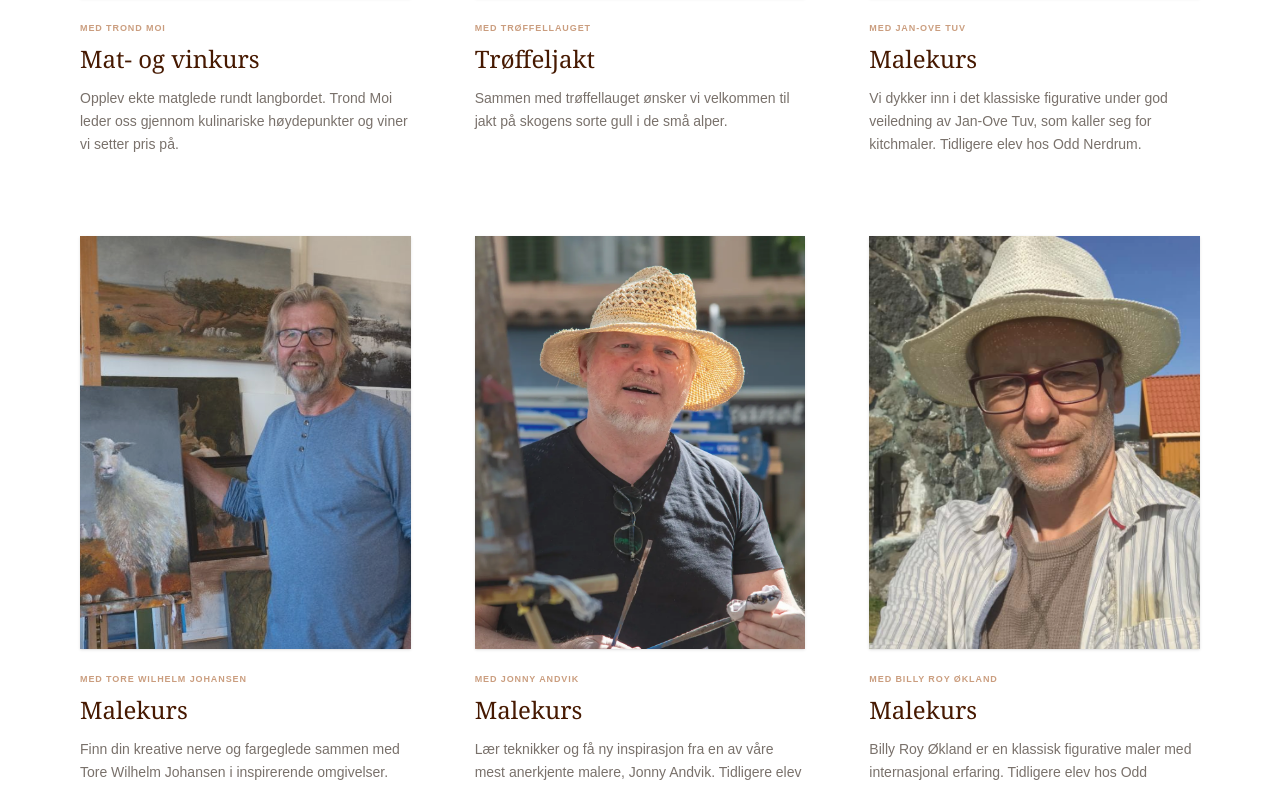
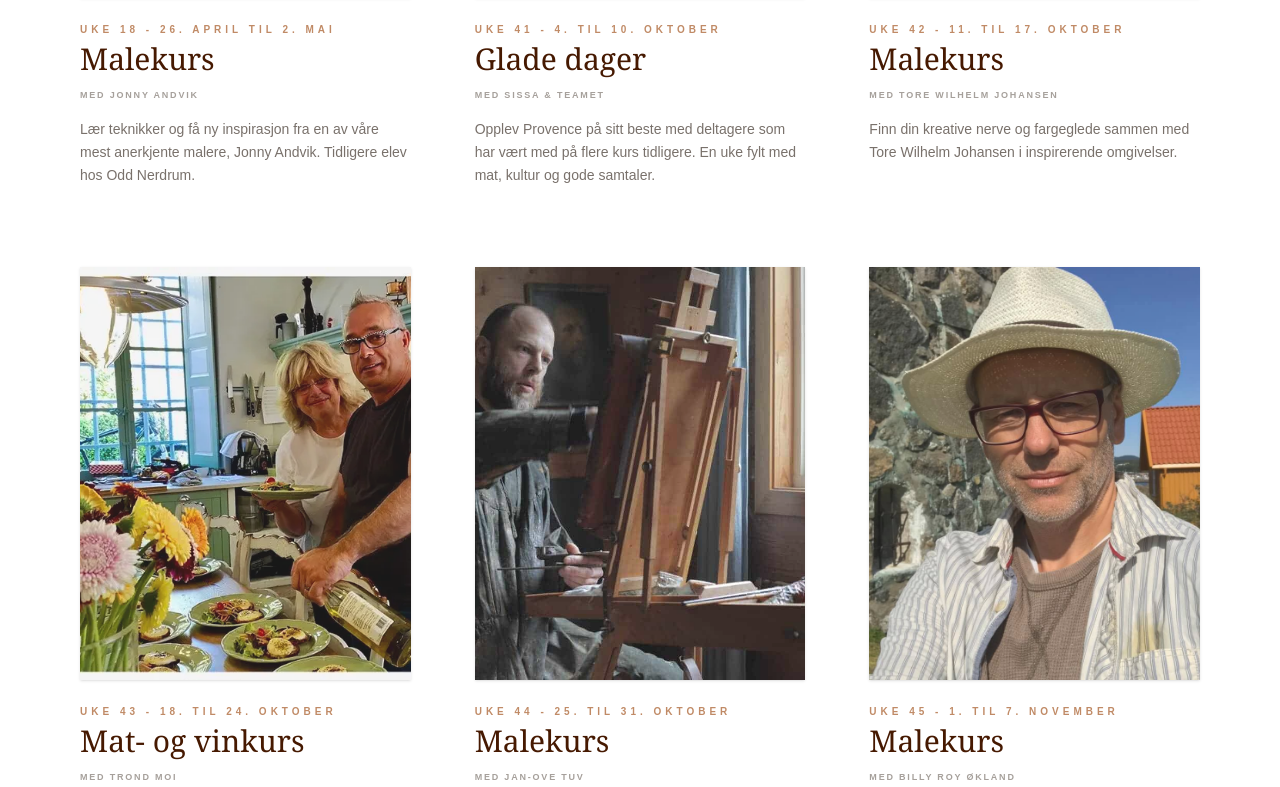
Before and after one commit to UtviklerenSiteAS/Provencereiser.com, a Next.js app in the folder root/: page / in a window 1280 px wide. Shown: the part 1627-2414 px from the top of the page. Built offline with nearby package versions, Linux system fonts and the light colour scheme; a web font is replaced by a local one.

Commit message:
Lagt til datoer for kurs

```diff
--- a/root/app/HomeClient.tsx
+++ b/root/app/HomeClient.tsx
@@ -176,9 +176,24 @@ export default function HomeClient({ carouselImages }: { carouselImages: string[
                                     />
                                     <div className="absolute inset-0 bg-amber-950/0 group-hover:bg-amber-950/5 transition-colors" />
                                 </div>
-                                <span className="text-[9px] uppercase tracking-widest text-amber-800/50 font-bold mb-2 block">{course.norwegian}</span>
-                                <h3 className="text-2xl font-serif text-amber-950 mb-3">{course.title}</h3>
-                                <p className="text-sm text-stone-500 leading-relaxed font-light">{course.description}</p>
+                                <div className="space-y-3">
+                                    {course.date && (
+                                        <span className="text-[10px] uppercase tracking-[0.4em] text-amber-800/60 font-bold block mb-1">
+                                            {course.date}
+                                        </span>
+                                    )}
+                                    <h3 className="text-2xl md:text-3xl font-serif text-amber-950 group-hover:text-amber-900 transition-colors">
+                                        {course.title}
+                                    </h3>
+                                    <span className="text-[9px] uppercase tracking-[0.2em] text-stone-400 font-bold block">
+                                        {course.norwegian}
+                                    </span>
+                                </div>
+                                <div className="mt-4">
+                                    <p className="text-sm text-stone-500 leading-relaxed font-light line-clamp-3">
+                                        {course.description}
+                                    </p>
+                                </div>
                             </div>
                         ))}
                     </div>
--- a/root/app/data.ts
+++ b/root/app/data.ts
@@ -1,38 +1,44 @@
 
 export const courses = [
   {
+    title: "Malekurs",
+    norwegian: "Med Jonny Andvik",
+    date: "Uke 18 - 26. april til 2. mai",
+    description: "Lær teknikker og få ny inspirasjon fra en av våre mest anerkjente malere, Jonny Andvik. Tidligere elev hos Odd Nerdrum.",
+    image: "/images/Malekurs_jonny_andvik.webp",
+  },
+  {
+    title: "Glade dager",
+    norwegian: "Med Sissa & Teamet",
+    date: "Uke 41 - 4. til 10. oktober",
+    description: "Opplev Provence på sitt beste med deltagere som har vært med på flere kurs tidligere. En uke fylt med mat, kultur og gode samtaler.",
+    image: "/images/PROVENCE00037.jpeg",
+  },
+  {
+    title: "Malekurs",
+    norwegian: "Med Tore Wilhelm Johansen",
+    date: "Uke 42 - 11. til 17. oktober",
+    description: "Finn din kreative nerve og fargeglede sammen med Tore Wilhelm Johansen i inspirerende omgivelser.",
+    image: "/images/Malekurs_tore.jpg",
+  },
+  {
     title: "Mat- og vinkurs",
     norwegian: "Med Trond Moi",
+    date: "Uke 43 - 18. til 24. oktober",
     description: "Opplev ekte matglede rundt langbordet. Trond Moi leder oss gjennom kulinariske høydepunkter og viner vi setter pris på.",
     image: "/images/58659978_10156064215367127_2925486423568023552_n.webp",
   },
   {
-    title: "Trøffeljakt",
-    norwegian: "Med Trøffellauget",
-    description: "Sammen med trøffellauget ønsker vi velkommen til jakt på skogens sorte gull i de små alper.",
-    image: "/images/PROVENCE00003.webp",
-  },
-  {
     title: "Malekurs",
     norwegian: "Med Jan-Ove Tuv",
+    date: "Uke 44 - 25. til 31. oktober",
     description: "Vi dykker inn i det klassiske figurative under god veiledning av Jan-Ove Tuv, som kaller seg for kitchmaler. Tidligere elev hos Odd Nerdrum.",
     image: "/images/Malekurs_jan_ove_tuv.jpg",
   },
   {
     title: "Malekurs",
-    norwegian: "Med Tore Wilhelm Johansen",
-    description: "Finn din kreative nerve og fargeglede sammen med Tore Wilhelm Johansen i inspirerende omgivelser.",
-    image: "/images/Malekurs_tore.jpg",
-  },
-  {
-    title: "Malekurs",
-    norwegian: "Med Jonny Andvik",
-    description: "Lær teknikker og få ny inspirasjon fra en av våre mest anerkjente malere, Jonny Andvik. Tidligere elev hos Odd Nerdrum.",
-    image: "/images/Malekurs_jonny_andvik.webp",
-  },
-  {
-    title: "Malekurs",
     norwegian: "Med Billy Roy Økland",
+    date: "Uke 45 - 1. til 7. november",
     description: "Billy Roy Økland er en klassisk figurative maler med internasjonal erfaring. Tidligere elev hos Odd Nerdrum.",
     image: "/images/Malekurs_billy_roy_okland.jpg",
   }
```
